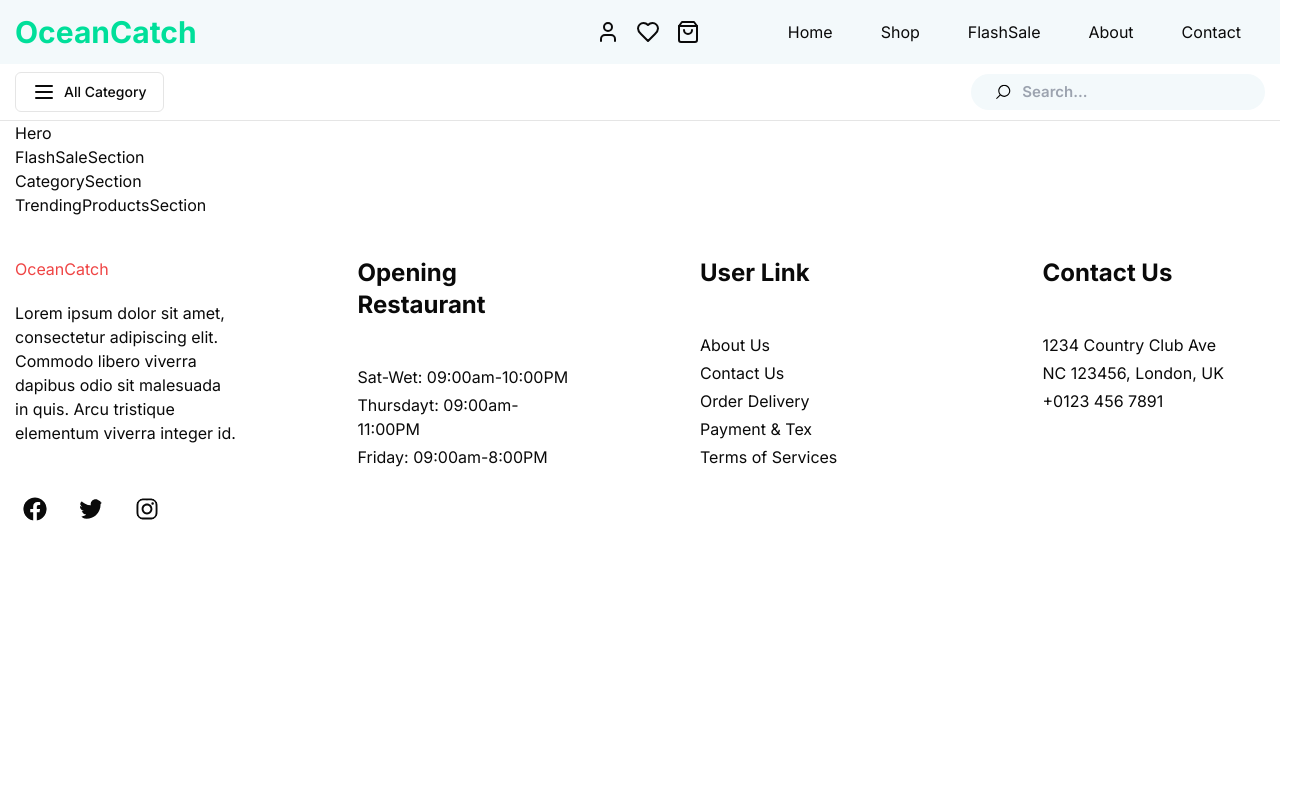
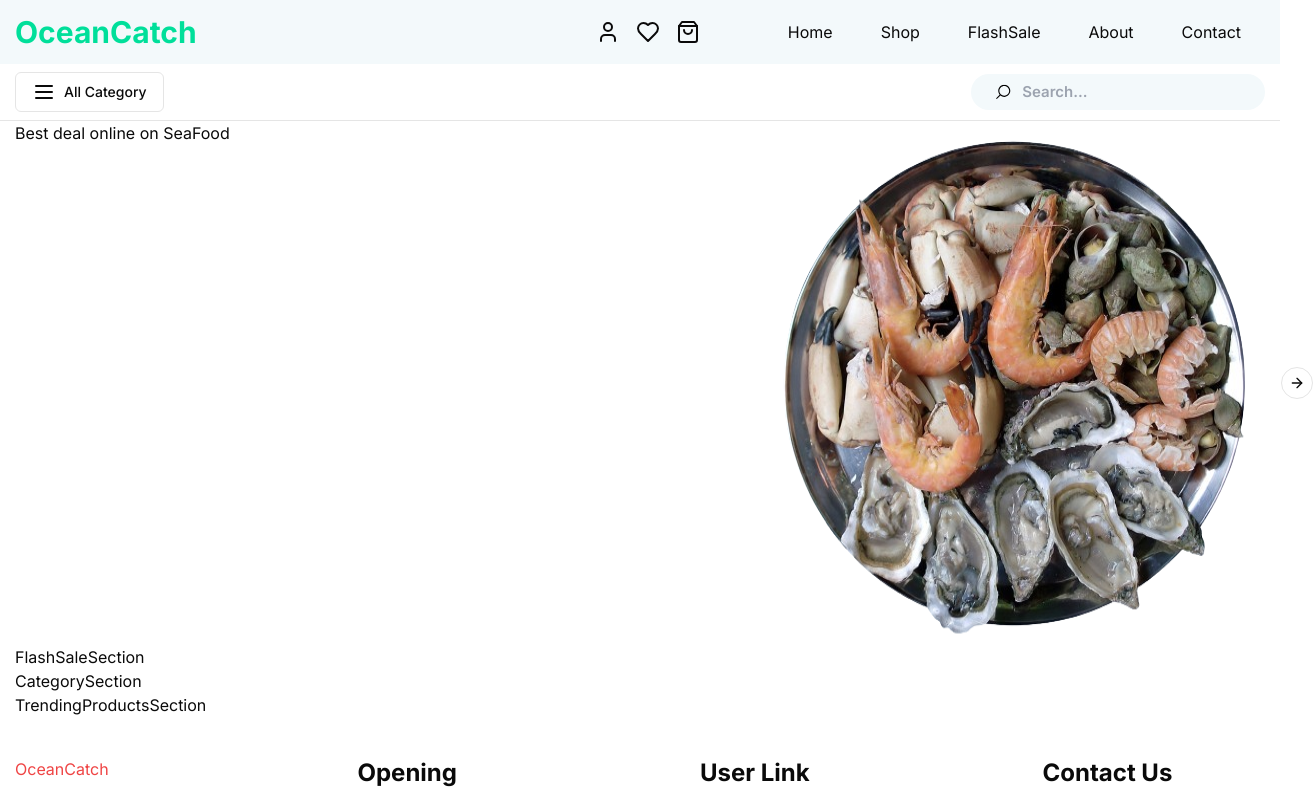
Before and after one commit to mahdimortuza/ocean-catch-client, a Next.js app: page / in a window 1280 px wide. Shown: the top 793 px of the page, 1313 px wide, since content can reach past the window. Built offline with nearby package versions, Linux system fonts and the light colour scheme.

Commit message:
slider added

```diff
--- a/package.json
+++ b/package.json
@@ -14,6 +14,8 @@
     "@radix-ui/react-slot": "^1.0.2",
     "class-variance-authority": "^0.7.0",
     "clsx": "^2.1.0",
+    "embla-carousel-autoplay": "^8.0.0",
+    "embla-carousel-react": "^8.0.0",
     "lucide-react": "^0.363.0",
     "next": "14.1.4",
     "react": "^18",
--- /dev/null
+++ b/src/assets/index.ts
@@ -0,0 +1,7 @@
+const assets = {
+  banners: {
+    banner1: require("./banner/banner1.png"),
+    banner2: require("./banner/banner2.png"),
+  },
+};
+export default assets;
--- a/src/components/pageSections/Homepage/Hero.tsx
+++ b/src/components/pageSections/Homepage/Hero.tsx
@@ -1,9 +1,40 @@
+"use client";
 import Container from "@/components/Container";
+import Autoplay from "embla-carousel-autoplay";
+
+import assets from "@/assets";
+import {
+  Carousel,
+  CarouselContent,
+  CarouselItem,
+  CarouselNext,
+  CarouselPrevious,
+} from "@/components/ui/carousel";
+import Image from "next/image";
+import { useRef } from "react";
 
 const HeroSection = () => {
+  const plugin = useRef(Autoplay({ delay: 2000, stopOnInteraction: true }));
   return (
     <Container>
-      <h1>Hero</h1>
+      <Carousel
+        plugins={[plugin.current]}
+        onMouseEnter={plugin.current.stop}
+        onMouseLeave={plugin.current.reset}
+      >
+        <CarouselContent>
+          <CarouselItem className="flex justify-between">
+            <h1>Best deal online on SeaFood</h1>
+            <Image className="" src={assets.banners.banner1} alt="banner1" />
+          </CarouselItem>
+          <CarouselItem>
+            <h1>Get best SeaFood from us</h1>
+            <Image src={assets.banners.banner2} alt="banner2" />
+          </CarouselItem>
+        </CarouselContent>
+        <CarouselPrevious />
+        <CarouselNext />
+      </Carousel>
     </Container>
   );
 };
--- /dev/null
+++ b/src/components/ui/card.tsx
@@ -0,0 +1,79 @@
+import * as React from "react"
+
+import { cn } from "@/lib/utils"
+
+const Card = React.forwardRef<
+  HTMLDivElement,
+  React.HTMLAttributes<HTMLDivElement>
+>(({ className, ...props }, ref) => (
+  <div
+    ref={ref}
+    className={cn(
+      "rounded-lg border bg-card text-card-foreground shadow-sm",
+      className
+    )}
+    {...props}
+  />
+))
+Card.displayName = "Card"
+
+const CardHeader = React.forwardRef<
+  HTMLDivElement,
+  React.HTMLAttributes<HTMLDivElement>
+>(({ className, ...props }, ref) => (
+  <div
+    ref={ref}
+    className={cn("flex flex-col space-y-1.5 p-6", className)}
+    {...props}
+  />
+))
+CardHeader.displayName = "CardHeader"
+
+const CardTitle = React.forwardRef<
+  HTMLParagraphElement,
+  React.HTMLAttributes<HTMLHeadingElement>
+>(({ className, ...props }, ref) => (
+  <h3
+    ref={ref}
+    className={cn(
+      "text-2xl font-semibold leading-none tracking-tight",
+      className
+    )}
+    {...props}
+  />
+))
+CardTitle.displayName = "CardTitle"
+
+const CardDescription = React.forwardRef<
+  HTMLParagraphElement,
+  React.HTMLAttributes<HTMLParagraphElement>
+>(({ className, ...props }, ref) => (
+  <p
+    ref={ref}
+    className={cn("text-sm text-muted-foreground", className)}
+    {...props}
+  />
+))
+CardDescription.displayName = "CardDescription"
+
+const CardContent = React.forwardRef<
+  HTMLDivElement,
+  React.HTMLAttributes<HTMLDivElement>
+>(({ className, ...props }, ref) => (
+  <div ref={ref} className={cn("p-6 pt-0", className)} {...props} />
+))
+CardContent.displayName = "CardContent"
+
+const CardFooter = React.forwardRef<
+  HTMLDivElement,
+  React.HTMLAttributes<HTMLDivElement>
+>(({ className, ...props }, ref) => (
+  <div
+    ref={ref}
+    className={cn("flex items-center p-6 pt-0", className)}
+    {...props}
+  />
+))
+CardFooter.displayName = "CardFooter"
+
+export { Card, CardHeader, CardFooter, CardTitle, CardDescription, CardContent }
--- /dev/null
+++ b/src/components/ui/carousel.tsx
@@ -0,0 +1,262 @@
+"use client"
+
+import * as React from "react"
+import useEmblaCarousel, {
+  type UseEmblaCarouselType,
+} from "embla-carousel-react"
+import { ArrowLeft, ArrowRight } from "lucide-react"
+
+import { cn } from "@/lib/utils"
+import { Button } from "@/components/ui/button"
+
+type CarouselApi = UseEmblaCarouselType[1]
+type UseCarouselParameters = Parameters<typeof useEmblaCarousel>
+type CarouselOptions = UseCarouselParameters[0]
+type CarouselPlugin = UseCarouselParameters[1]
+
+type CarouselProps = {
+  opts?: CarouselOptions
+  plugins?: CarouselPlugin
+  orientation?: "horizontal" | "vertical"
+  setApi?: (api: CarouselApi) => void
+}
+
+type CarouselContextProps = {
+  carouselRef: ReturnType<typeof useEmblaCarousel>[0]
+  api: ReturnType<typeof useEmblaCarousel>[1]
+  scrollPrev: () => void
+  scrollNext: () => void
+  canScrollPrev: boolean
+  canScrollNext: boolean
+} & CarouselProps
+
+const CarouselContext = React.createContext<CarouselContextProps | null>(null)
+
+function useCarousel() {
+  const context = React.useContext(CarouselContext)
+
+  if (!context) {
+    throw new Error("useCarousel must be used within a <Carousel />")
+  }
+
+  return context
+}
+
+const Carousel = React.forwardRef<
+  HTMLDivElement,
+  React.HTMLAttributes<HTMLDivElement> & CarouselProps
+>(
+  (
+    {
+      orientation = "horizontal",
+      opts,
+      setApi,
+      plugins,
+      className,
+      children,
+      ...props
+    },
+    ref
+  ) => {
+    const [carouselRef, api] = useEmblaCarousel(
+      {
+        ...opts,
+        axis: orientation === "horizontal" ? "x" : "y",
+      },
+      plugins
+    )
+    const [canScrollPrev, setCanScrollPrev] = React.useState(false)
+    const [canScrollNext, setCanScrollNext] = React.useState(false)
+
+    const onSelect = React.useCallback((api: CarouselApi) => {
+      if (!api) {
+        return
+      }
+
+      setCanScrollPrev(api.canScrollPrev())
+      setCanScrollNext(api.canScrollNext())
+    }, [])
+
+    const scrollPrev = React.useCallback(() => {
+      api?.scrollPrev()
+    }, [api])
+
+    const scrollNext = React.useCallback(() => {
+      api?.scrollNext()
+    }, [api])
+
+    const handleKeyDown = React.useCallback(
+      (event: React.KeyboardEvent<HTMLDivElement>) => {
+        if (event.key === "ArrowLeft") {
+          event.preventDefault()
+          scrollPrev()
+        } else if (event.key === "ArrowRight") {
+          event.preventDefault()
+          scrollNext()
+        }
+      },
+      [scrollPrev, scrollNext]
+    )
+
+    React.useEffect(() => {
+      if (!api || !setApi) {
+        return
+      }
+
+      setApi(api)
+    }, [api, setApi])
+
+    React.useEffect(() => {
+      if (!api) {
+        return
+      }
+
+      onSelect(api)
+      api.on("reInit", onSelect)
+      api.on("select", onSelect)
+
+      return () => {
+        api?.off("select", onSelect)
+      }
+    }, [api, onSelect])
+
+    return (
+      <CarouselContext.Provider
+        value={{
+          carouselRef,
+          api: api,
+          opts,
+          orientation:
+            orientation || (opts?.axis === "y" ? "vertical" : "horizontal"),
+          scrollPrev,
+          scrollNext,
+          canScrollPrev,
+          canScrollNext,
+        }}
+      >
+        <div
+          ref={ref}
+          onKeyDownCapture={handleKeyDown}
+          className={cn("relative", className)}
+          role="region"
+          aria-roledescription="carousel"
+          {...props}
+        >
+          {children}
+        </div>
+      </CarouselContext.Provider>
+    )
+  }
+)
+Carousel.displayName = "Carousel"
+
+const CarouselContent = React.forwardRef<
+  HTMLDivElement,
+  React.HTMLAttributes<HTMLDivElement>
+>(({ className, ...props }, ref) => {
+  const { carouselRef, orientation } = useCarousel()
+
+  return (
+    <div ref={carouselRef} className="overflow-hidden">
+      <div
+        ref={ref}
+        className={cn(
+          "flex",
+          orientation === "horizontal" ? "-ml-4" : "-mt-4 flex-col",
+          className
+        )}
+        {...props}
+      />
+    </div>
+  )
+})
+CarouselContent.displayName = "CarouselContent"
+
+const CarouselItem = React.forwardRef<
+  HTMLDivElement,
+  React.HTMLAttributes<HTMLDivElement>
+>(({ className, ...props }, ref) => {
+  const { orientation } = useCarousel()
+
+  return (
+    <div
+      ref={ref}
+      role="group"
+      aria-roledescription="slide"
+      className={cn(
+        "min-w-0 shrink-0 grow-0 basis-full",
+        orientation === "horizontal" ? "pl-4" : "pt-4",
+        className
+      )}
+      {...props}
+    />
+  )
+})
+CarouselItem.displayName = "CarouselItem"
+
+const CarouselPrevious = React.forwardRef<
+  HTMLButtonElement,
+  React.ComponentProps<typeof Button>
+>(({ className, variant = "outline", size = "icon", ...props }, ref) => {
+  const { orientation, scrollPrev, canScrollPrev } = useCarousel()
+
+  return (
+    <Button
+      ref={ref}
+      variant={variant}
+      size={size}
+      className={cn(
+        "absolute  h-8 w-8 rounded-full",
+        orientation === "horizontal"
+          ? "-left-12 top-1/2 -translate-y-1/2"
+          : "-top-12 left-1/2 -translate-x-1/2 rotate-90",
+        className
+      )}
+      disabled={!canScrollPrev}
+      onClick={scrollPrev}
+      {...props}
+    >
+      <ArrowLeft className="h-4 w-4" />
+      <span className="sr-only">Previous slide</span>
+    </Button>
+  )
+})
+CarouselPrevious.displayName = "CarouselPrevious"
+
+const CarouselNext = React.forwardRef<
+  HTMLButtonElement,
+  React.ComponentProps<typeof Button>
+>(({ className, variant = "outline", size = "icon", ...props }, ref) => {
+  const { orientation, scrollNext, canScrollNext } = useCarousel()
+
+  return (
+    <Button
+      ref={ref}
+      variant={variant}
+      size={size}
+      className={cn(
+        "absolute h-8 w-8 rounded-full",
+        orientation === "horizontal"
+          ? "-right-12 top-1/2 -translate-y-1/2"
+          : "-bottom-12 left-1/2 -translate-x-1/2 rotate-90",
+        className
+      )}
+      disabled={!canScrollNext}
+      onClick={scrollNext}
+      {...props}
+    >
+      <ArrowRight className="h-4 w-4" />
+      <span className="sr-only">Next slide</span>
+    </Button>
+  )
+})
+CarouselNext.displayName = "CarouselNext"
+
+export {
+  type CarouselApi,
+  Carousel,
+  CarouselContent,
+  CarouselItem,
+  CarouselPrevious,
+  CarouselNext,
+}
```
Also changed, not shown: 1 other file (tests, documents, lock files or other folders).
